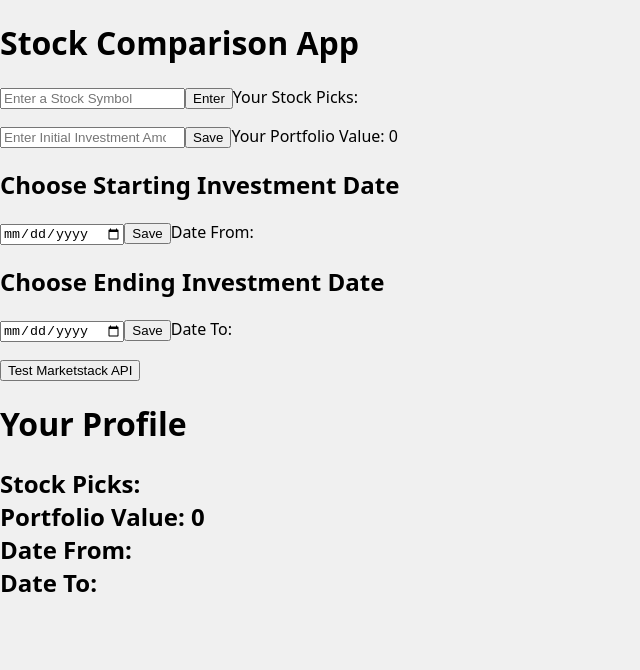
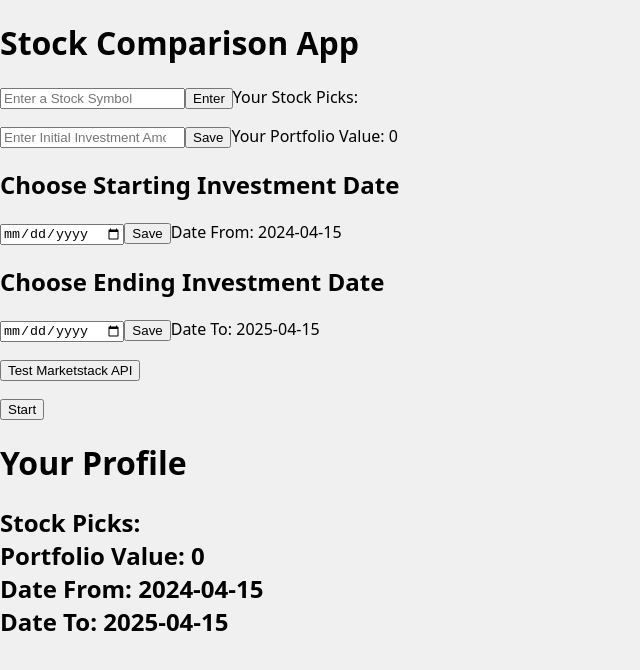
Before and after one commit to HarryZ1/stock-comparison, a React (Vite) app in the folder frontend/: page / in a window 1280 px wide. Shown: the top 670 px of the page, without its empty margins (0-640 px from the left). Built offline with nearby package versions, Linux system fonts and the light colour scheme.

Commit message:
modified the fetchdata function to make it accept all the necessary information to send to the backend: initial investment, stock symbol list, date from, date to

```diff
--- a/frontend/src/App.tsx
+++ b/frontend/src/App.tsx
@@ -49,9 +49,9 @@ function App() {
   const [symbolList, setSymbolList] = useState<string[]>([]);
   const [portfolioValInput, setPortfolioValInput] = useState("");
   const [portfolioVal, setPortfolioVal] = useState(0);
-  const [dateFrom, setDateFrom] = useState("");
+  const [dateFrom, setDateFrom] = useState("2024-04-15");
   const [dateFromInput, setDateFromInput] = useState("");
-  const [dateTo, setDateTo] = useState("");
+  const [dateTo, setDateTo] = useState("2025-04-15");
   const [dateToInput, setDateToInput] = useState("");
 
   const testFetchData = async () => {
@@ -73,24 +73,35 @@ function App() {
   };
 
   const fetchData = async () => {
-    if (!symbolInput) {
-      setError("Please enter a stock symbol!");
-      return;
-    }
     setError("");
     setData(null);
-    setSymbolList(prevSymbolList => [...prevSymbolList, symbolInput]);
 
     try {
       const params = new URLSearchParams();
-      params.append('symbols', symbolInput)
+      if (symbolList.length > 0) {
+        params.append('symbols', symbolList.toString());
+      } else {
+        setError("Please add at least one stock symbol!");
+        return;
+      }
 
       if (portfolioVal > 0) {
         params.append('initial_investment', portfolioVal.toString())
+      } else {
+        setError("You have no money to invest!");
+        return;
       }
 
-      const response = await axios.get<ProcessedApiResponse>(`/api/market-stack?symbols=${params.toString()}`);
-      setSymbolInput("");
+      if (dateFrom) {
+        params.append('date_from', dateFrom);
+      }
+
+      if (dateTo) {
+        params.append('date_to', dateTo);
+      }
+
+      const response = await axios.get<ProcessedApiResponse>(`/api/market-stack?${params.toString()}`);
+      console.log(params.toString())
       setData(response.data);
     } catch (err) {
       let newMessage = "An Unknow Error was Found!";
@@ -119,6 +130,17 @@ function App() {
         <h1> Date: {props.date} </h1>
       </div>
     );
+  }
+
+  const handleSaveStock = () => {
+    if (!symbolInput) {
+      setError("Please enter a stock symbol!");
+      return;
+    }
+
+    setSymbolList(prevSymbolList => [...prevSymbolList, symbolInput]);
+    setSymbolInput("");
+    setError("");
   }
 
   const handleSavePortfolio = () => {
@@ -150,7 +172,7 @@ const handleSaveDateTo = () => {
         <input type="text" value={symbolInput} placeholder="Enter a Stock Symbol" onChange={(event) => {
           setSymbolInput(event.target.value.replace(/[^a-zA-Z]/g, '').toUpperCase());
           }}/>
-        <button onClick={fetchData}> Enter </button>
+        <button onClick={handleSaveStock}> Enter </button>
         {`Your Stock Picks: ${symbolList.toString()}`}
       </p>
 
@@ -180,9 +202,15 @@ const handleSaveDateTo = () => {
         }}/>
         <button onClick={handleSaveDateTo}> Save </button>
         {`Date To: ${dateTo}`}
+
       <p>
         <button onClick={testFetchData}>Test Marketstack API</button>
       </p>
+
+      <p>
+        <button onClick={fetchData}> Start </button>
+      </p>
+
       {error && <p style={{ color: 'red' }}> Error: {error}</p>}
       {data && <pre>{JSON.stringify(data, null, 3)}</pre>}
       {data && data.market_data && data.market_data.data.length > 0 && (
```
